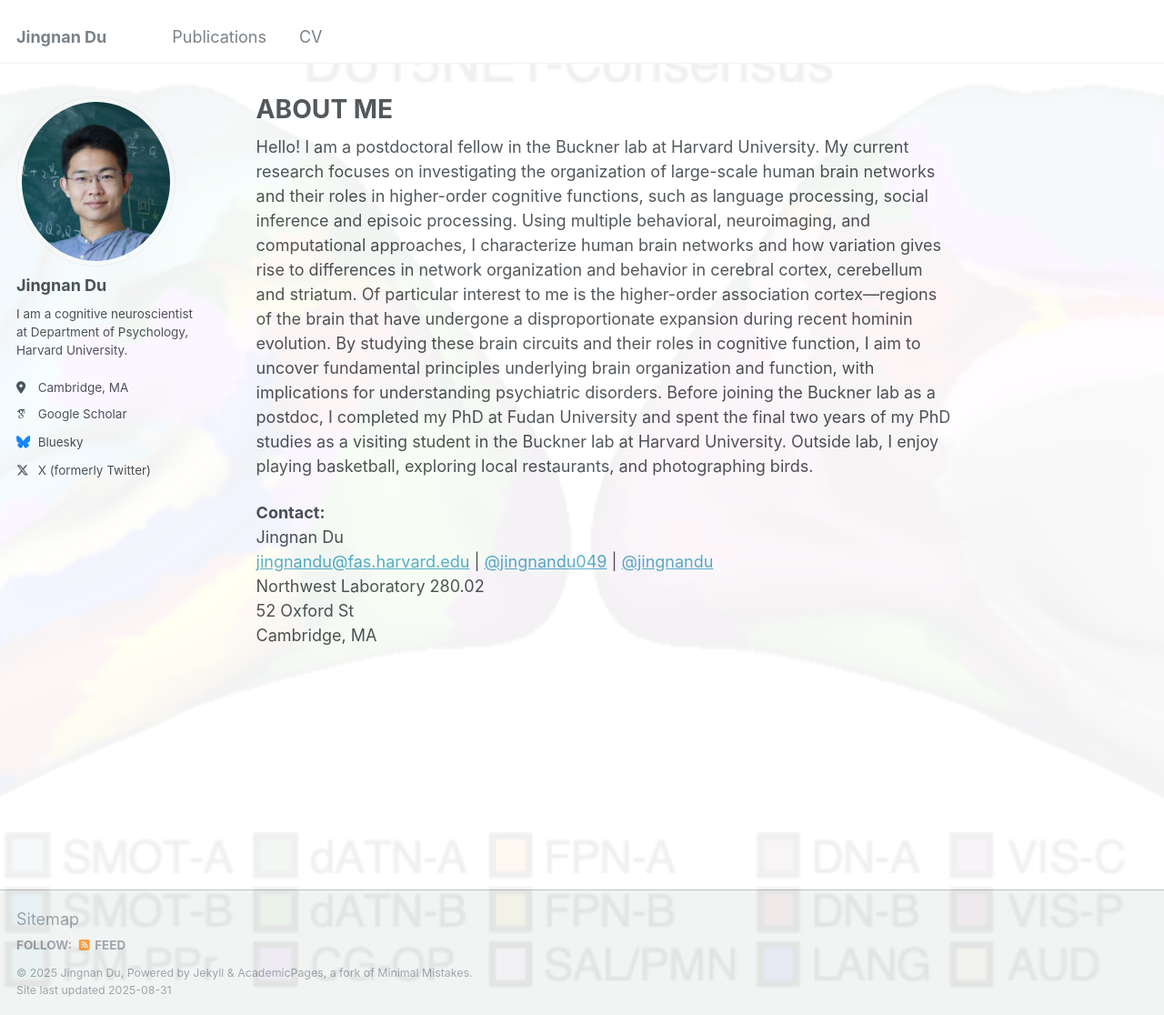
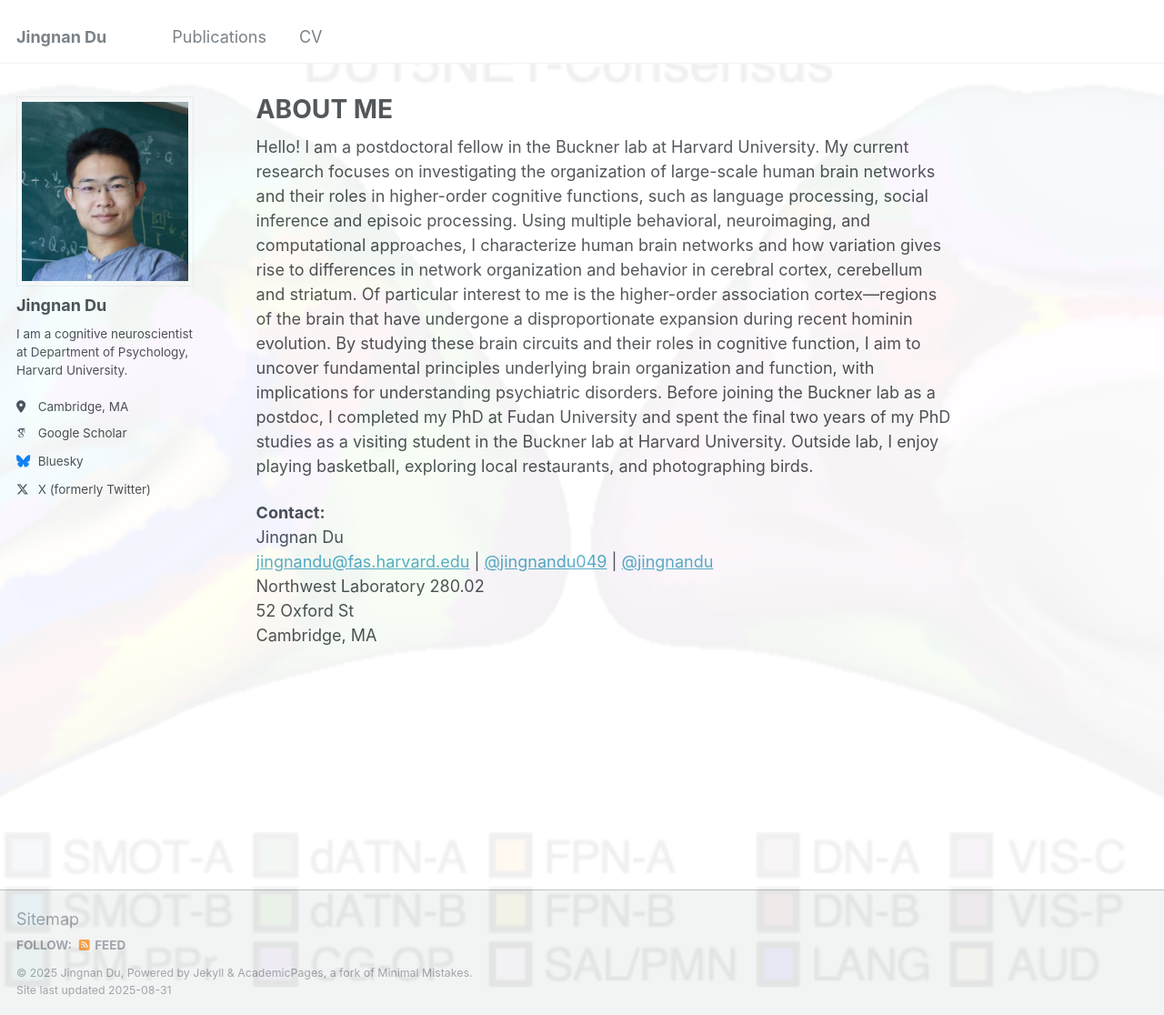
Before and after one commit to jingnandu93/jingnandu93.github.io, a Jekyll site: the page built from _pages/about.md, in a window 1280 px wide and 1116 px high. Shown: the whole window at 91% size. Built offline with Jekyll 4.4.1, drawn with Linux system fonts in a browser that asks for light colours; some web fonts are replaced.

Commit message:
Update _sidebar.scss

```diff
--- a/_sass/_sidebar.scss
+++ b/_sass/_sidebar.scss
@@ -90,8 +90,8 @@
   }
 
   img {
-    max-width: 175px;
-    border-radius: 50%;
+    max-width: 225px;
+   border-radius: 0%;
 
     @include breakpoint($large) {
       padding: 5px;
```
